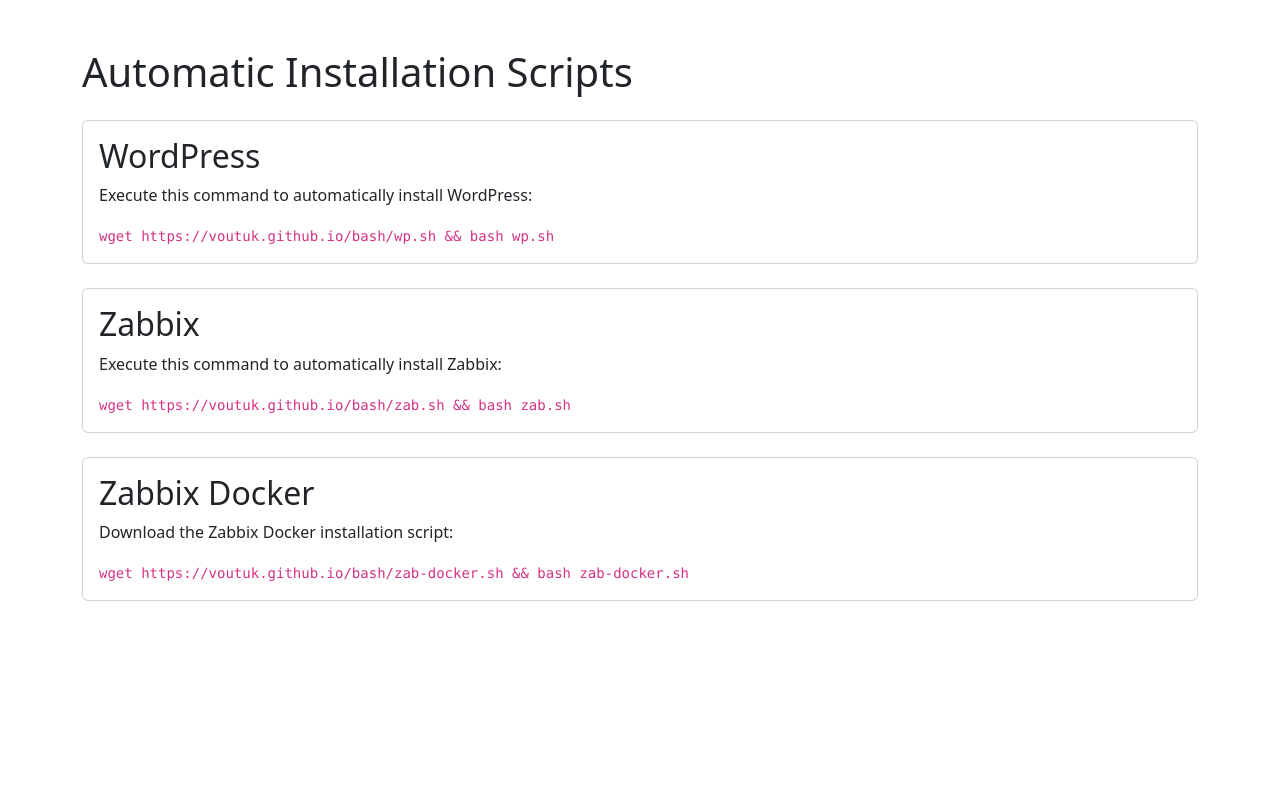
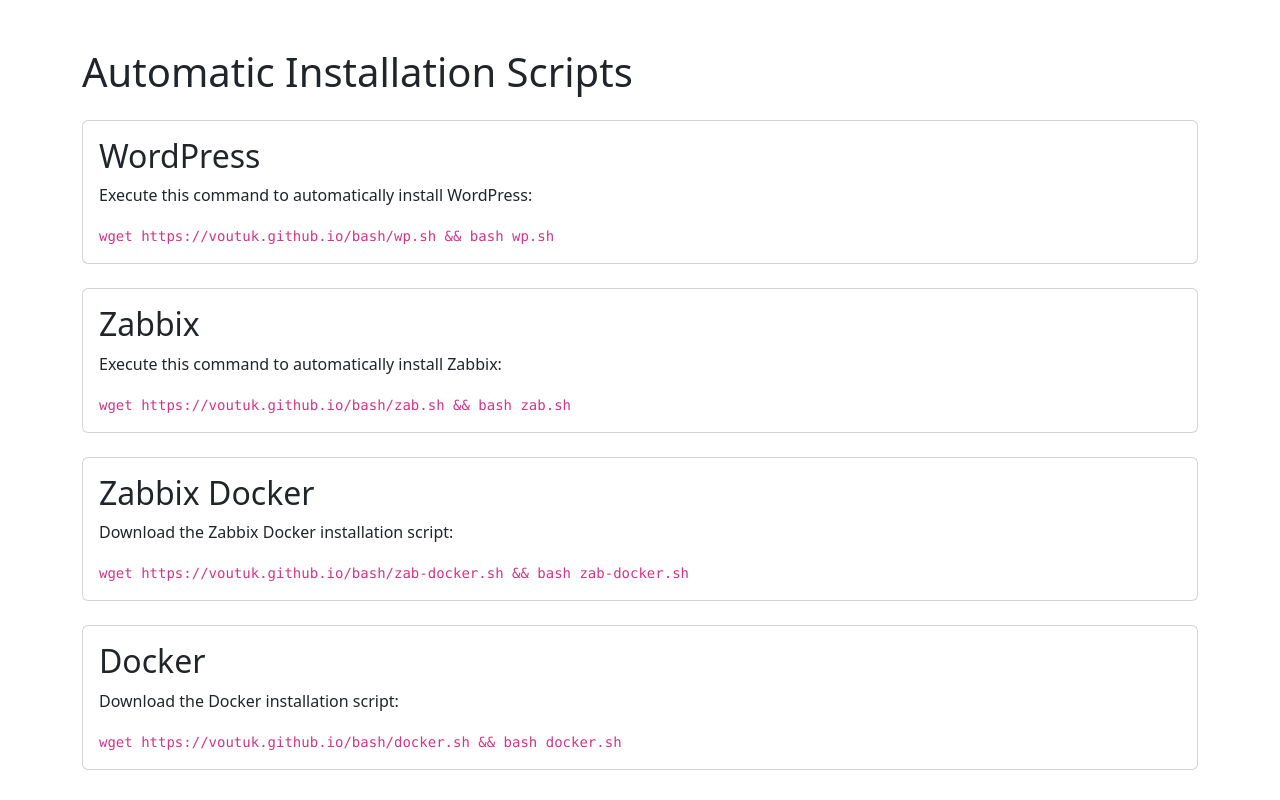
Before and after one commit to voutuk/Scripts, a plain HTML site: page index.html in a window 1280 px wide. Drawn offline with nearby package versions, Linux system fonts and the light colour scheme.

Commit message:
Update index.html

```diff
--- a/index.html
+++ b/index.html
@@ -34,6 +34,13 @@
                 <code class="card-text">wget https://voutuk.github.io/bash/zab-docker.sh && bash zab-docker.sh</code>
             </div>
         </div>
+        <div class="card mt-4">
+            <div class="card-body">
+                <h2 class="card-title">Docker</h2>
+                <p class="card-text">Download the Docker installation script:</p>
+                <code class="card-text">wget https://voutuk.github.io/bash/docker.sh && bash docker.sh</code>
+            </div>
+        </div>
     </div>
 
     <script src="https://cdn.jsdelivr.net/npm/bootstrap/dist/js/bootstrap.min.js"></script>
```
